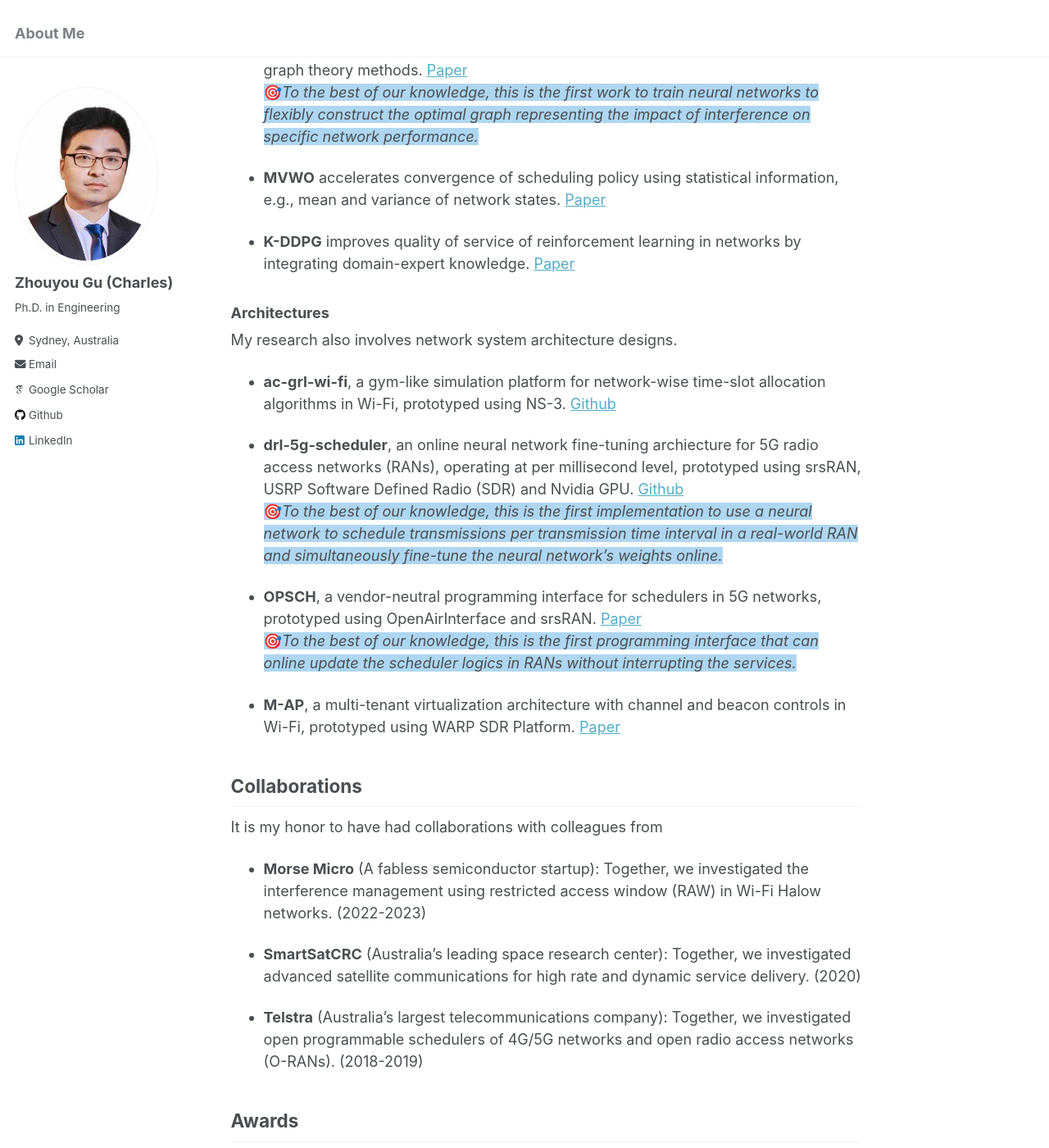
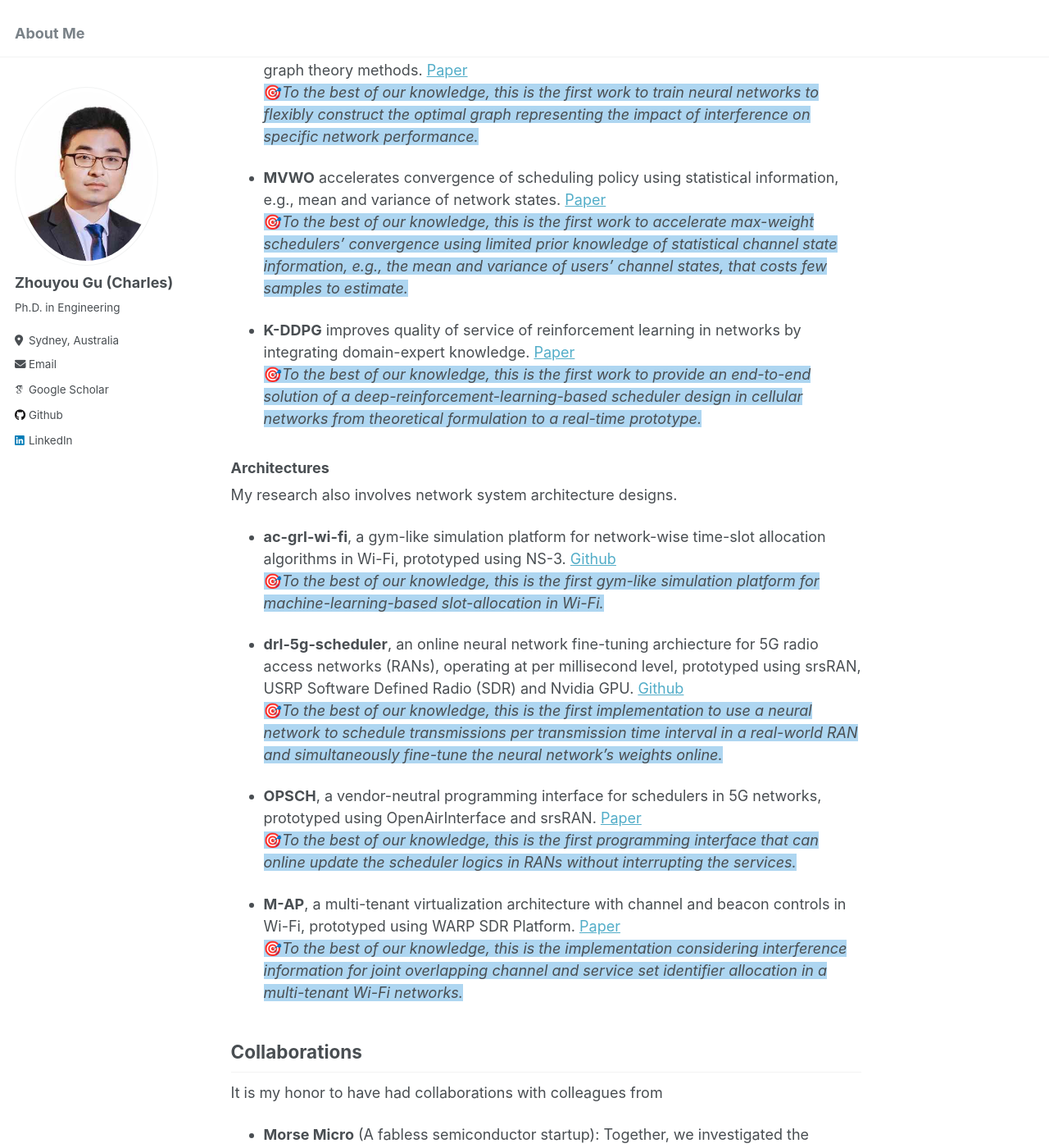
Before and after one commit to zhouyou-gu/zhouyou-gu.github.io, a Jekyll site: the page built from _pages/about.md, in a window 1280 px wide and 1400 px high, scrolled down 1018 px. Shown: the whole window at 82% size. Built offline with Jekyll 4.4.1, drawn with Linux system fonts in a browser that asks for light colours; some web fonts are replaced; some of the changed text lies outside the part shown.

Commit message:
modified:   _pages/about.md

```diff
--- a/_pages/about.md
+++ b/_pages/about.md
@@ -16,7 +16,7 @@ Throughout my studies, I was fortunate to work under the supervision of [Dr. Wib
 
 I was a research assistant of [Prof. Branka Vucetic](https://www.sydney.edu.au/engineering/about/our-people/academic-staff/branka-vucetic.html) at USYD in 2023 and am currently a causal research fellow of [Prof. Jinho Choi](https://experts.deakin.edu.au/45933-jinho-choi) at Deakin University and will be joining Singapore University of Technology and Design (SUTD) soon as a research fellow of [Prof. Jihong Park](https://sites.google.com/view/jihong-park).
 
-My research interests span in machine learning and graph theory in wireless networks.
+My research interests span in graph theory and machine learning in wireless networks.
 
 🤝*Collaborations from both industry and academia are highly welcomed. If you are interested in my researches, feel free to reach out!*
 
@@ -33,15 +33,22 @@ Algorithms have been designed in my research to address challenges in different
 - **AC-GRL** enables flexible network-wise coordination by embedding neural networks in graph theory methods. [Paper](https://arxiv.org/pdf/2402.00879)\
 <span style="background-color: #AED6F1;">🎯*To the best of our knowledge, this is the first work to train neural networks to flexibly construct the optimal graph representing the impact of interference on specific network performance.*</span>
 
-- **MVWO** accelerates convergence of scheduling policy using statistical information, e.g., mean and variance of network states. [Paper](https://arxiv.org/pdf/2402.08238)
+- **MVWO** accelerates convergence of scheduling policy using statistical information, e.g., mean and variance of network states. [Paper](https://arxiv.org/pdf/2402.08238)\
+<span style="background-color: #AED6F1;"> 🎯*To the best of our knowledge, this is the first work to accelerate max-weight schedulers' convergence using limited prior knowledge of statistical channel state information, e.g., the mean and variance of users’ channel states, that costs few samples to estimate.*</span>
 
-- **K-DDPG** improves quality of service of reinforcement learning in networks by integrating domain-expert knowledge. [Paper](https://arxiv.org/pdf/2009.08346)
+
+- **K-DDPG** improves quality of service of reinforcement learning in networks by integrating domain-expert knowledge. [Paper](https://arxiv.org/pdf/2009.08346)\
+<span style="background-color: #AED6F1;"> 🎯*To the best of our knowledge, this is the first work to provide an end-to-end solution of a deep-reinforcement-learning-based scheduler design in cellular networks from theoretical formulation to a real-time prototype.*</span>
+
+
 
 ### Architectures
 
 My research also involves network system architecture designs.
 
-- **ac-grl-wi-fi**, a gym-like simulation platform for network-wise time-slot allocation algorithms in Wi-Fi, prototyped using NS-3. [Github](https://github.com/zhouyou-gu/ac-grl-wi-fi)
+- **ac-grl-wi-fi**, a gym-like simulation platform for network-wise time-slot allocation algorithms in Wi-Fi, prototyped using NS-3. [Github](https://github.com/zhouyou-gu/ac-grl-wi-fi)\
+<span style="background-color: #AED6F1;"> 🎯*To the best of our knowledge, this is the first gym-like simulation platform for machine-learning-based slot-allocation in Wi-Fi.*</span>
+
 
 - **drl-5g-scheduler**, an online neural network fine-tuning archiecture for 5G radio access networks (RANs), operating at per millisecond level, prototyped using srsRAN, USRP Software Defined Radio (SDR) and Nvidia GPU. [Github](https://github.com/zhouyou-gu/drl-5g-scheduler)\
 <span style="background-color: #AED6F1;"> 🎯*To the best of our knowledge, this is the first implementation to use a neural network to schedule transmissions per transmission time interval in a real-world RAN and simultaneously fine-tune the neural network's weights online.*</span>
@@ -49,7 +56,9 @@ My research also involves network system architecture designs.
 - **OPSCH**, a vendor-neutral programming interface for schedulers in 5G networks, prototyped using OpenAirInterface and srsRAN. [Paper](https://ieeexplore.ieee.org/abstract/document/9120582)\
 <span style="background-color: #AED6F1;"> 🎯*To the best of our knowledge, this is the first programming interface that can online update the scheduler logics in RANs without interrupting the services.*</span>
 
-- **M-AP**, a multi-tenant virtualization architecture with channel and beacon controls in Wi-Fi, prototyped using WARP SDR Platform. [Paper](https://ieeexplore.ieee.org/abstract/document/8407005)
+- **M-AP**, a multi-tenant virtualization architecture with channel and beacon controls in Wi-Fi, prototyped using WARP SDR Platform. [Paper](https://ieeexplore.ieee.org/abstract/document/8407005)\
+<span style="background-color: #AED6F1;"> 🎯*To the best of our knowledge, this is the implementation considering interference information for joint overlapping channel and service set identifier allocation in a multi-tenant Wi-Fi networks.*</span>
+
 
 ## Collaborations
 
```
